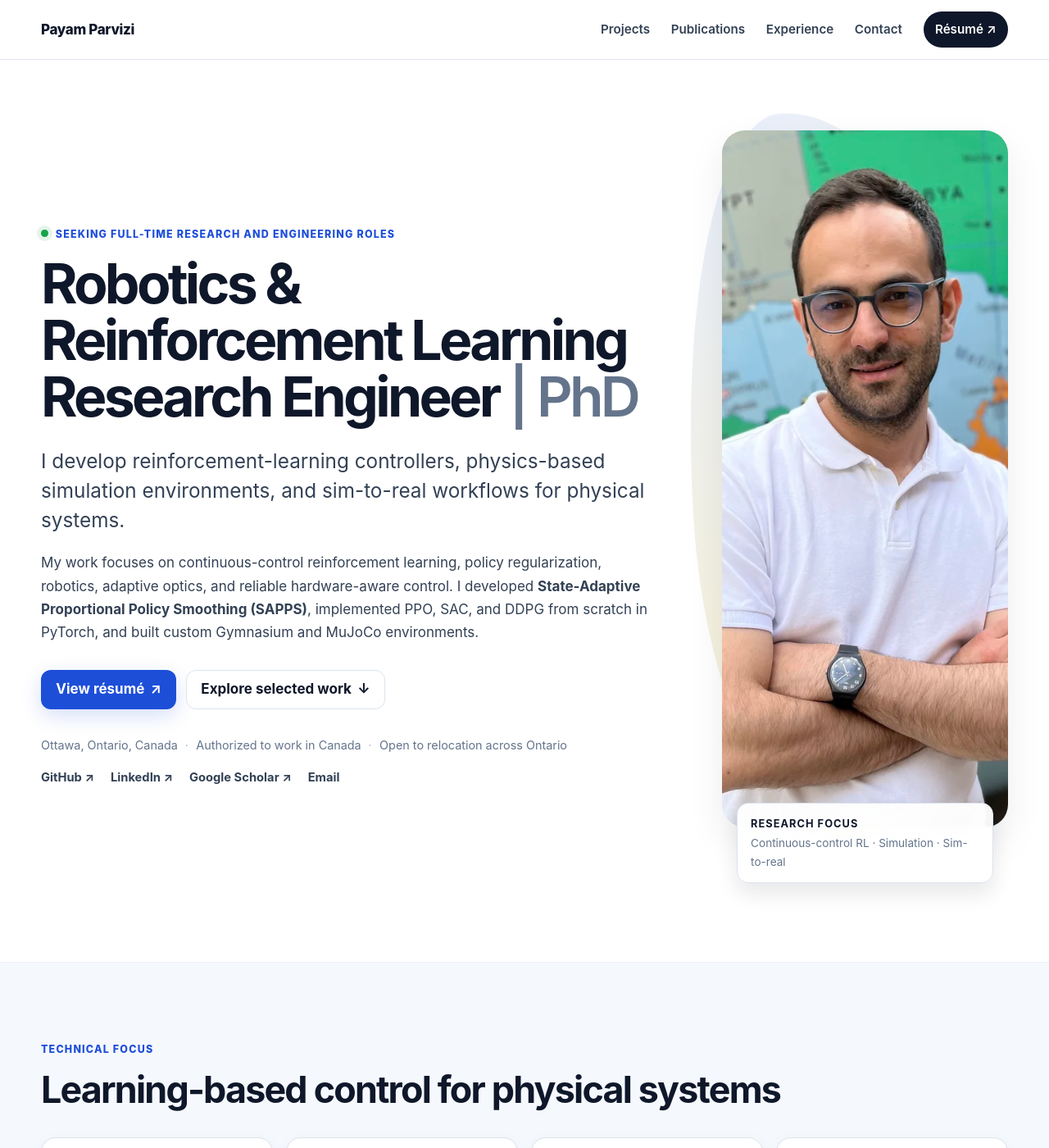
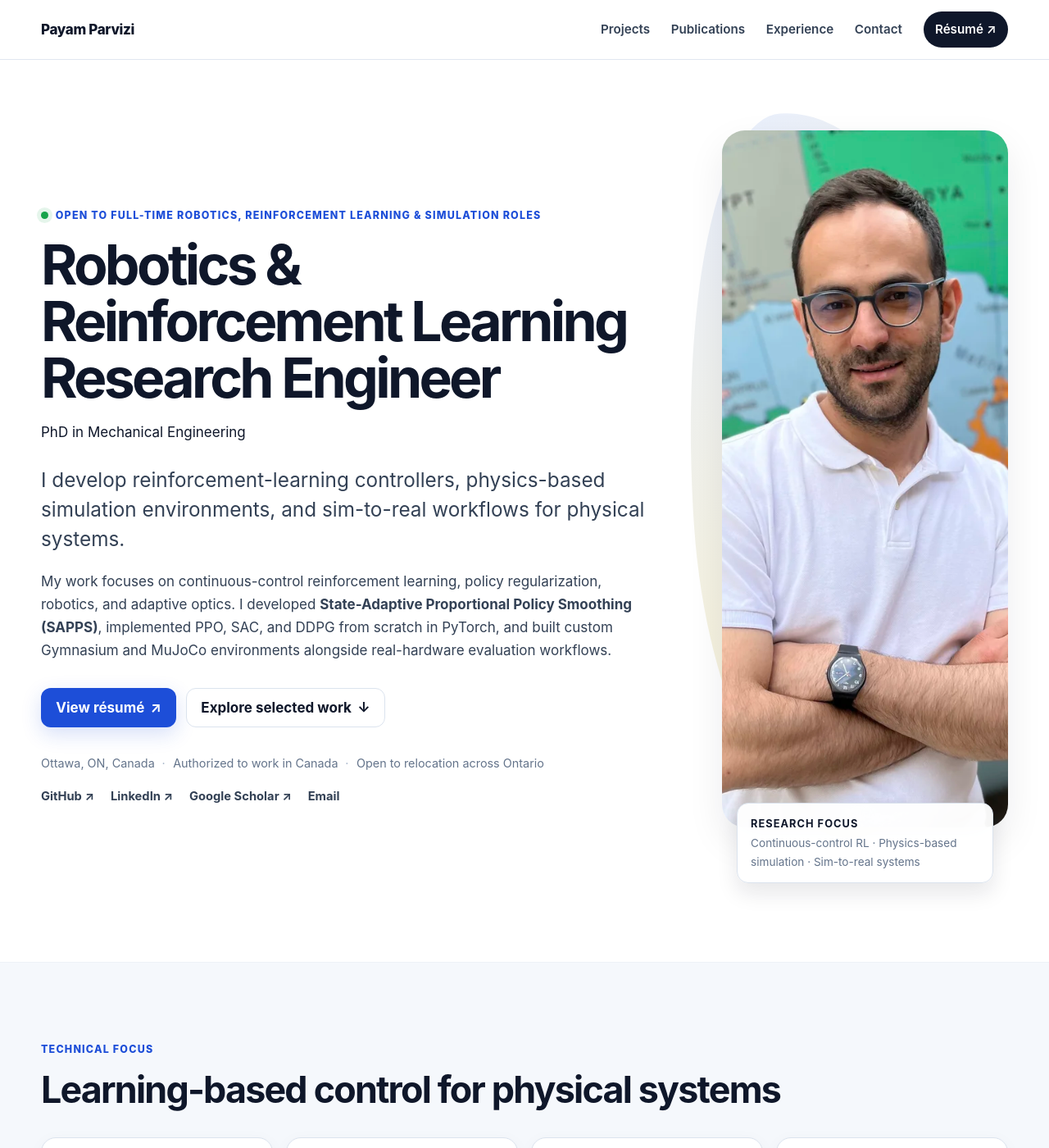
Before and after one commit to payamparvizi/payamparvizi.github.io, a Jekyll site: the page built from index.html, in a window 1280 px wide and 1400 px high. Shown: the whole window at 82% size. Built offline with Jekyll 4.4.1, drawn with Linux system fonts in a browser that asks for light colours.

Commit message:
Add files via upload

```diff
--- a/index.html
+++ b/index.html
@@ -10,22 +10,23 @@ image: "/assets/img/payam-parvizi-headshot.webp"
 <section class="hero section" id="top" aria-labelledby="hero-title">
   <div class="container hero-grid">
     <div class="hero-copy">
-      <p class="eyebrow"><span class="status-dot" aria-hidden="true"></span>Seeking full-time research and engineering roles</p>
-      <h1 id="hero-title">Robotics &amp; Reinforcement Learning<br>Research Engineer <span class="muted">| PhD</span></h1>
+      <p class="eyebrow"><span class="status-dot" aria-hidden="true"></span>Open to full-time robotics, reinforcement learning &amp; simulation roles</p>
+      <h1 id="hero-title">Robotics &amp; Reinforcement Learning<br>Research Engineer</h1>
+      <p class="hero-credential">PhD in Mechanical Engineering</p>
       <p class="hero-lead">
         I develop reinforcement-learning controllers, physics-based simulation environments, and sim-to-real workflows for physical systems.
       </p>
       <p class="hero-body">
-        My work focuses on continuous-control reinforcement learning, policy regularization, robotics, adaptive optics, and reliable hardware-aware control. I developed <strong>State-Adaptive Proportional Policy Smoothing (SAPPS)</strong>, implemented PPO, SAC, and DDPG from scratch in PyTorch, and built custom Gymnasium and MuJoCo environments.
+        My work focuses on continuous-control reinforcement learning, policy regularization, robotics, and adaptive optics. I developed <strong>State-Adaptive Proportional Policy Smoothing (SAPPS)</strong>, implemented PPO, SAC, and DDPG from scratch in PyTorch, and built custom Gymnasium and MuJoCo environments alongside real-hardware evaluation workflows.
       </p>
 
       <div class="hero-actions" aria-label="Primary actions">
-        <a class="button button-primary" href="{{ '/Payam_Parvizi_Robotics_RL_Resume.pdf' | relative_url }}" target="_blank" rel="noopener">View résumé <span aria-hidden="true">↗</span></a>
+        <a class="button button-primary" href="{{ '/Payam_Parvizi_Robotics_RL_Resume.pdf' | relative_url }}" target="_blank" rel="noopener noreferrer">View résumé <span aria-hidden="true">↗</span></a>
         <a class="button button-secondary" href="#work">Explore selected work <span aria-hidden="true">↓</span></a>
       </div>
 
       <ul class="hero-meta" aria-label="Location and availability">
-        <li>Ottawa, Ontario, Canada</li>
+        <li>Ottawa, ON, Canada</li>
         <li>Authorized to work in Canada</li>
         <li>Open to relocation across Ontario</li>
       </ul>
@@ -43,7 +44,7 @@ image: "/assets/img/payam-parvizi-headshot.webp"
       <img class="hero-portrait" src="{{ '/assets/img/payam-parvizi-headshot.webp' | relative_url }}" width="760" height="850" alt="Payam Parvizi" decoding="async" fetchpriority="high">
       <div class="portrait-caption">
         <strong>Research focus</strong>
-        <span>Continuous-control RL · Simulation · Sim-to-real</span>
+        <span>Continuous-control RL · Physics-based simulation · Sim-to-real systems</span>
       </div>
     </div>
   </div>
```
